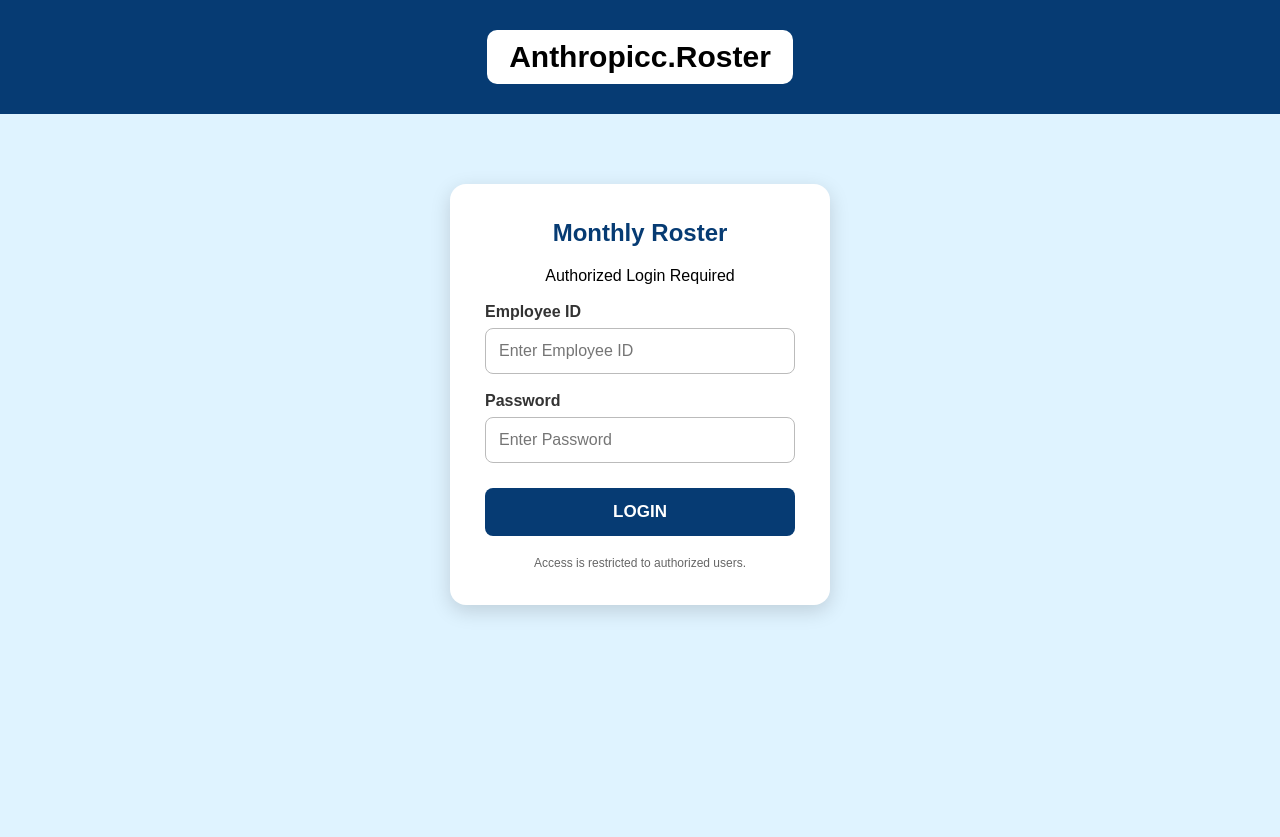
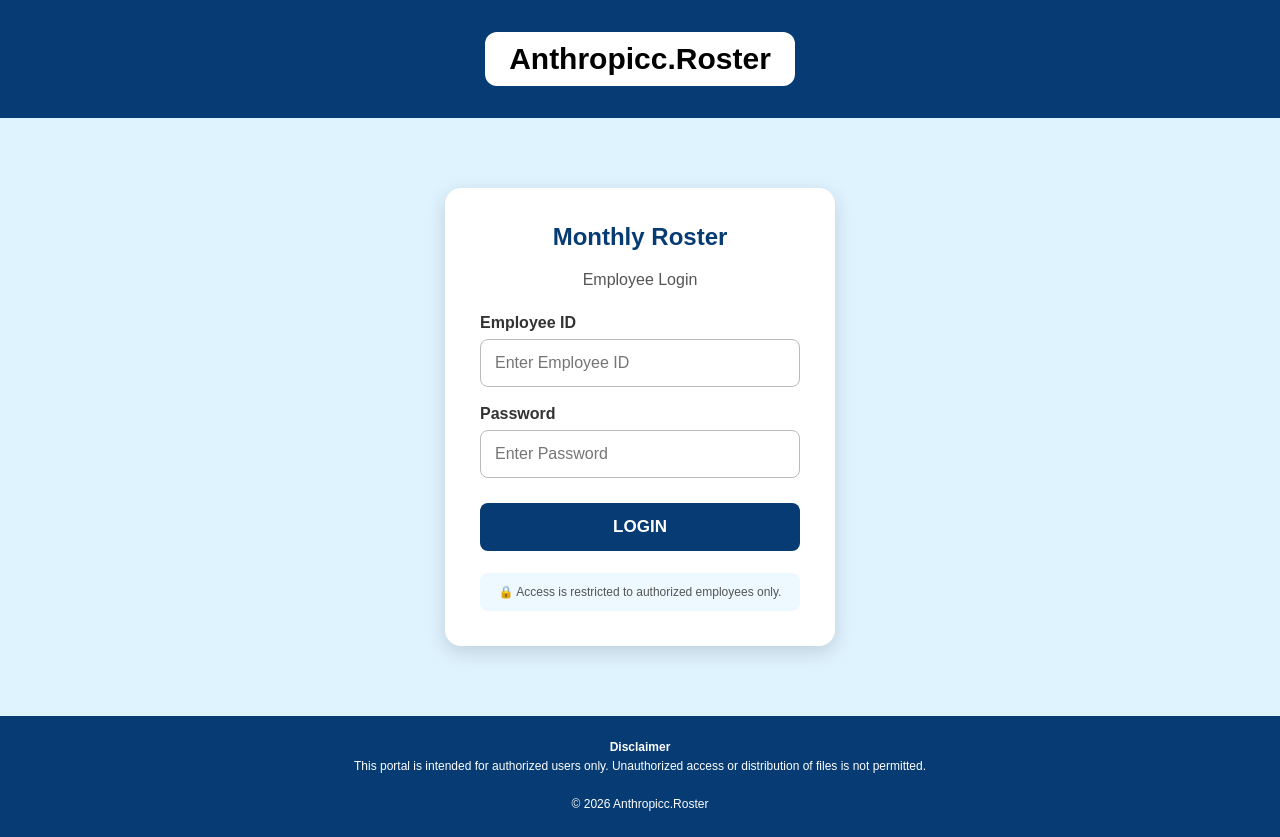
Before and after one commit to rishabhchaudhary748452-creator/Anthropicc.Roster, a plain HTML site: page login.html in a window 1280 px wide. Before the commit the page ends 800 px from the top, so only its background shows below. Drawn offline with Linux system fonts and the light colour scheme.

Commit message:
Update login.html

```diff
--- a/login.html
+++ b/login.html
@@ -4,100 +4,134 @@
 <meta charset="UTF-8">
 <meta name="viewport" content="width=device-width, initial-scale=1.0">
 
-<title>Login - Anthropicc.Roster</title>
+<title>Employee Login - Anthropicc.Roster</title>
 
 <style>
-*{
-    box-sizing:border-box;
+* {
+    box-sizing: border-box;
 }
 
-body{
-    margin:0;
-    font-family:Arial,sans-serif;
-    background:#dff3ff;
+body {
+    margin: 0;
+    font-family: Arial, Helvetica, sans-serif;
+    background: #dff3ff;
+    color: #172033;
 }
 
-.header{
-    background:#063b73;
-    color:white;
-    text-align:center;
-    padding:30px 15px;
+/* Header */
+.header {
+    background: #063b73;
+    color: white;
+    text-align: center;
+    padding: 32px 15px;
 }
 
-.logo{
-    display:inline-block;
-    background:white;
-    color:#000;
-    padding:10px 22px;
-    border-radius:10px;
-    font-size:30px;
-    font-weight:bold;
+.logo {
+    display: inline-block;
+    background: white;
+    color: black;
+    padding: 10px 24px;
+    border-radius: 12px;
+    font-size: 30px;
+    font-weight: bold;
 }
 
-.container{
-    max-width:420px;
-    margin:50px auto;
-    padding:20px;
+/* Login container */
+.container {
+    max-width: 430px;
+    margin: 50px auto;
+    padding: 20px;
 }
 
-.login-box{
-    background:white;
-    padding:35px;
-    border-radius:16px;
-    box-shadow:0 6px 20px rgba(0,0,0,.15);
+.login-box {
+    background: white;
+    padding: 35px;
+    border-radius: 16px;
+    box-shadow: 0 6px 20px rgba(0,0,0,0.15);
 }
 
-h2{
-    text-align:center;
-    color:#063b73;
-    margin-top:0;
+h2 {
+    text-align: center;
+    color: #063b73;
+    margin-top: 0;
 }
 
-label{
-    display:block;
-    margin-top:18px;
-    font-weight:bold;
-    color:#333;
+.subtitle {
+    text-align: center;
+    color: #555;
+    margin-bottom: 25px;
 }
 
-input{
-    width:100%;
-    padding:13px;
-    margin-top:7px;
-    border:1px solid #bbb;
-    border-radius:8px;
-    font-size:16px;
+/* Inputs */
+label {
+    display: block;
+    margin-top: 18px;
+    margin-bottom: 7px;
+    font-weight: bold;
+    color: #333;
 }
 
-.login-btn{
-    width:100%;
-    padding:14px;
-    margin-top:25px;
-    border:0;
-    border-radius:8px;
-    background:#063b73;
-    color:white;
-    font-size:17px;
-    font-weight:bold;
-    cursor:pointer;
+input {
+    width: 100%;
+    padding: 14px;
+    border: 1px solid #bbb;
+    border-radius: 8px;
+    font-size: 16px;
+    outline: none;
 }
 
-.login-btn:hover{
-    background:#052f5b;
+input:focus {
+    border-color: #063b73;
+    box-shadow: 0 0 0 2px rgba(6,59,115,0.12);
 }
 
-#error{
-    color:#d00000;
-    text-align:center;
-    font-weight:bold;
-    margin-top:15px;
+/* Login button */
+.login-btn {
+    width: 100%;
+    padding: 14px;
+    margin-top: 25px;
+    border: none;
+    border-radius: 8px;
+    background: #063b73;
+    color: white;
+    font-size: 17px;
+    font-weight: bold;
+    cursor: pointer;
 }
 
-.note{
-    text-align:center;
-    font-size:12px;
-    color:#666;
-    margin-top:20px;
+.login-btn:hover {
+    background: #052f5b;
+}
+
+/* Error message */
+#error {
+    display: none;
+    color: #c00000;
+    text-align: center;
+    font-weight: bold;
+    margin-top: 18px;
+}
+
+/* Notice */
+.notice {
+    margin-top: 22px;
+    padding: 12px;
+    background: #eef8ff;
+    border-radius: 8px;
+    text-align: center;
+    font-size: 12px;
+    color: #555;
+}
+
+/* Footer */
+.footer {
+    margin-top: 40px;
+    background: #063b73;
+    color: white;
+    text-align: center;
+    padding: 22px;
+    font-size: 12px;
+    line-height: 1.6;
 }
 </style>
 </head>
@@ -114,62 +148,86 @@ input{
 
         <h2>Monthly Roster</h2>
 
-        <p style="text-align:center;">
-            Authorized Login Required
-        </p>
+        <div class="subtitle">
+            Employee Login
+        </div>
 
-        <label>Employee ID</label>
+        <label for="employeeId">
+            Employee ID
+        </label>
 
         <input
             type="text"
-            id="username"
+            id="employeeId"
             placeholder="Enter Employee ID"
             autocomplete="off"
         >
 
-        <label>Password</label>
+        <label for="password">
+            Password
+        </label>
 
         <input
             type="password"
             id="password"
             placeholder="Enter Password"
-            autocomplete="off"
+            autocomplete="new-password"
         >
 
-        <button class="login-btn" onclick="login()">
+        <button
+            class="login-btn"
+            onclick="login()">
             LOGIN
         </button>
 
-        <p id="error"></p>
+        <div id="error">
+            Invalid Login Credentials
+        </div>
 
-        <div class="note">
-            Access is restricted to authorized users.
+        <div class="notice">
+            🔒 Access is restricted to authorized employees only.
         </div>
 
     </div>
 
 </div>
 
+<div class="footer">
+    <strong>Disclaimer</strong><br>
+    This portal is intended for authorized users only.
+    Unauthorized access or distribution of files is not permitted.
+    <br><br>
+    © 2026 Anthropicc.Roster
+</div>
+
 <script>
 
-function login(){
+function login() {
 
     const employeeId =
-        document.getElementById("username").value.trim();
+        document.getElementById("employeeId").value.trim();
 
     const password =
         document.getElementById("password").value;
 
-    if(employeeId === "AP655755" && password === "RISH0908"){
+    const error =
+        document.getElementById("error");
+
+    /* Correct credentials */
+    if (
+        employeeId === "AP655755" &&
+        password === "RISH0908"
+    ) {
 
         window.location.href =
-        "dashboard.html?login=Rishabh%20Chaudhary";
+            "dashboard.html?login=Rishabh%20Chaudhary";
 
-    }else{
+    }
 
-        document.getElementById("error").innerText =
-        "Invalid Login Credentials";
+    /* Wrong credentials */
+    else {
 
+        error.style.display = "block";
     }
 }
 
```
